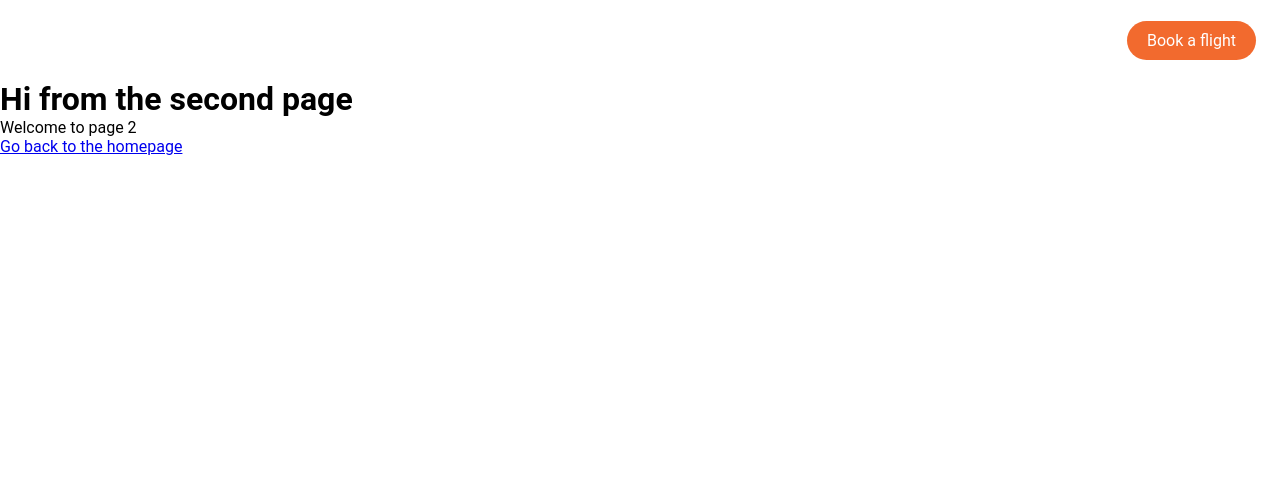
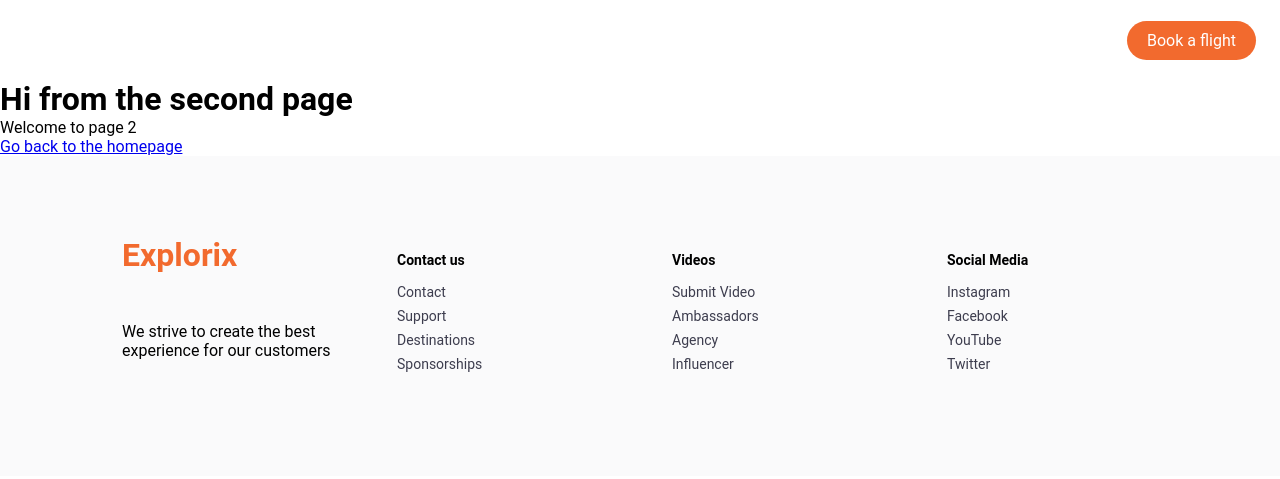
Before and after one commit to wojciechmarek/TravelAgency, a Gatsby site: page /page-2 in a window 1280 px wide. Built offline with nearby package versions, Linux system fonts and the light colour scheme; Gatsby itself is replaced by a stand-in of ours.

Commit message:
Footer - implementation

```diff
--- /dev/null
+++ b/src/components/Footer.js
@@ -0,0 +1,100 @@
+import React from "react"
+import styled from "styled-components"
+import { Link } from "gatsby"
+
+const Footer = () => {
+  return (
+    <FooterContainer>
+      <FooterLinksWrapper>
+        <FooterDesc>
+          <h1>Explorix</h1>
+          <p>We strive to create the best experience for our customers</p>
+        </FooterDesc>
+        <FooterLinkItems>
+          <FooterLinkTitle>Contact us</FooterLinkTitle>
+          <FooterLink to="/about">Contact</FooterLink>
+          <FooterLink to="/">Support</FooterLink>
+          <FooterLink to="/">Destinations</FooterLink>
+          <FooterLink to="/">Sponsorships</FooterLink>
+        </FooterLinkItems>
+      </FooterLinksWrapper>
+      <FooterLinksWrapper>
+        <FooterLinkItems>
+          <FooterLinkTitle>Videos</FooterLinkTitle>
+          <FooterLink to="/">Submit Video</FooterLink>
+          <FooterLink to="/">Ambassadors</FooterLink>
+          <FooterLink to="/">Agency</FooterLink>
+          <FooterLink to="/">Influencer</FooterLink>
+        </FooterLinkItems>
+
+        <FooterLinkItems>
+          <FooterLinkTitle>Social Media</FooterLinkTitle>
+          <FooterLink to="/">Instagram</FooterLink>
+          <FooterLink to="/">Facebook</FooterLink>
+          <FooterLink to="/">YouTube</FooterLink>
+          <FooterLink to="/">Twitter</FooterLink>
+        </FooterLinkItems>
+      </FooterLinksWrapper>
+    </FooterContainer>
+  )
+}
+
+export default Footer
+
+const FooterContainer = styled.div`
+  padding: 5rem calc((100vw - 1100px) / 2);
+  display: grid;
+  grid-template-columns: repeat(2, 1fr);
+  color: #000;
+  background: #fafafb;
+`
+
+const FooterDesc = styled.div`
+  padding: 0 2rem;
+
+  h1 {
+    margin-bottom: 3rem;
+    color: #f26a2e;
+  }
+
+  @media screen and (max-width: 400px) {
+    padding: 1rem;
+  }
+`
+
+const FooterLinksWrapper = styled.div`
+  display: grid;
+  grid-template-columns: repeat(2, 1fr);
+
+  @media screen and (max-width: 820px) {
+    grid-template-columns: 1fr;
+  }
+`
+
+const FooterLinkItems = styled.div`
+  display: flex;
+  flex-direction: column;
+  align-items: flex-start;
+  padding: 1rem 2rem;
+
+  @media screen and (max-width: 400px) {
+    padding: 1rem;
+  }
+`
+
+const FooterLinkTitle = styled.h2`
+  font-size: 14px;
+  margin-bottom: 16px;
+`
+
+const FooterLink = styled(Link)`
+  text-decoration: none;
+  margin-bottom: 0.5rem;
+  font-size: 14px;
+  color: #3d3d4e;
+
+  &:hover {
+    color: #f26a2e;
+    transition: 0.3s ease-out;
+  }
+`
--- a/src/components/layout.js
+++ b/src/components/layout.js
@@ -1,4 +1,5 @@
 import * as React from "react"
+import Footer from "./Footer"
 
 import Header from "./Header"
 import { GlobalStyle } from "./styles/GlobalStyle"
@@ -10,6 +11,8 @@ const Layout = ({ children }) => {
       <Header />
 
       <main>{children}</main>
+
+      <Footer />
     </>
   )
 }
```
